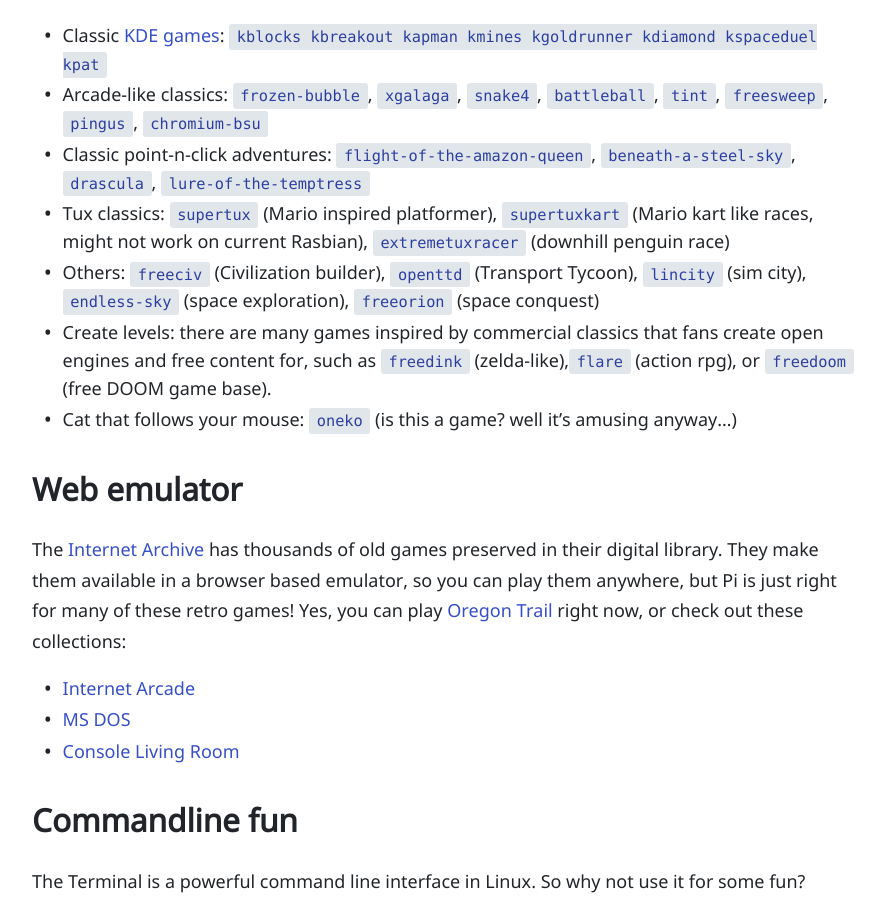
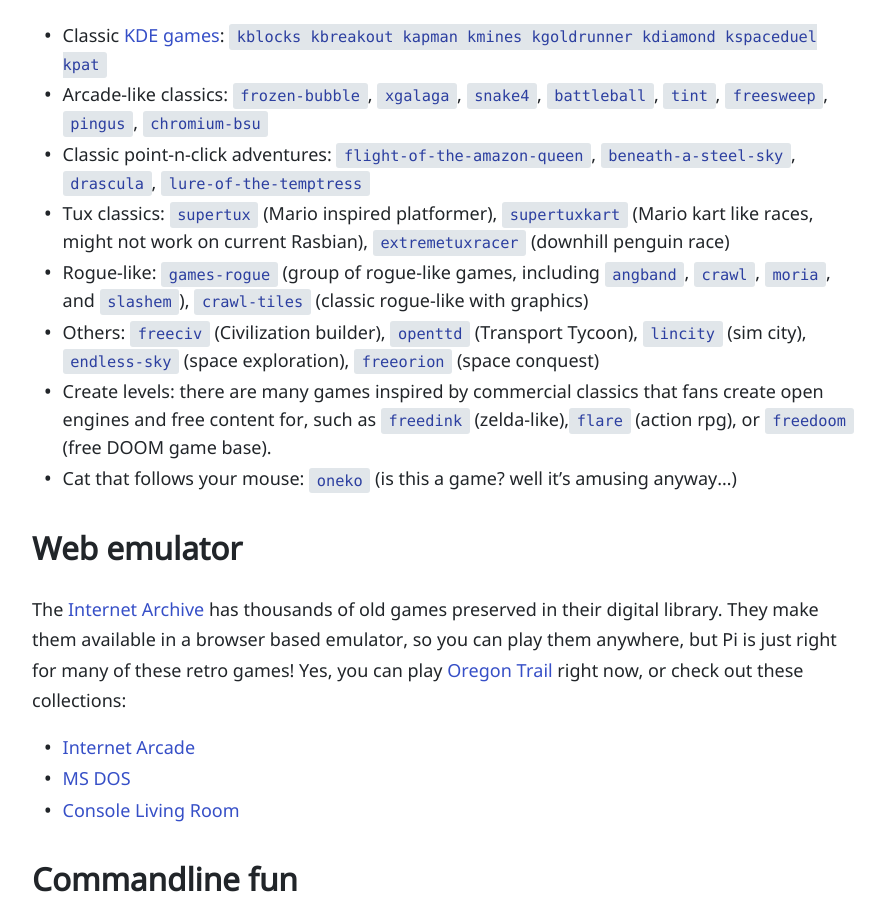
Before and after one commit to evanwill/_drafts, a Jekyll site: the page built from _notes/pi-gaming.md, in a window 1280 px wide and 900 px high, scrolled down 1253 px. Shown: the whole window, without its empty margins (194-1079 px from the left). Built offline with Jekyll 4.4.1, drawn with Linux system fonts in a browser that asks for light colours.

Commit message:
add game

```diff
--- a/_notes/pi-gaming.md
+++ b/_notes/pi-gaming.md
@@ -37,6 +37,7 @@
 - Arcade-like classics: `frozen-bubble`, `xgalaga`, `snake4`, `battleball`, `tint`, `freesweep`, `pingus`, `chromium-bsu`
 - Classic point-n-click adventures: `flight-of-the-amazon-queen`, `beneath-a-steel-sky`, `drascula`, `lure-of-the-temptress`
 - Tux classics: `supertux` (Mario inspired platformer), `supertuxkart` (Mario kart like races, might not work on current Rasbian), `extremetuxracer` (downhill penguin race)
+- Rogue-like: `games-rogue` (group of rogue-like games, including `angband`, `crawl`, `moria`, and `slashem`), `crawl-tiles` (classic rogue-like with graphics)
 - Others: `freeciv` (Civilization builder), `openttd` (Transport Tycoon), `lincity` (sim city), `endless-sky` (space exploration), `freeorion` (space conquest)
 - Create levels: there are many games inspired by commercial classics that fans create open engines and free content for, such as `freedink` (zelda-like),`flare` (action rpg), or `freedoom` (free DOOM game base).
 - Cat that follows your mouse: `oneko` (is this a game? well it's amusing anyway...)
```
